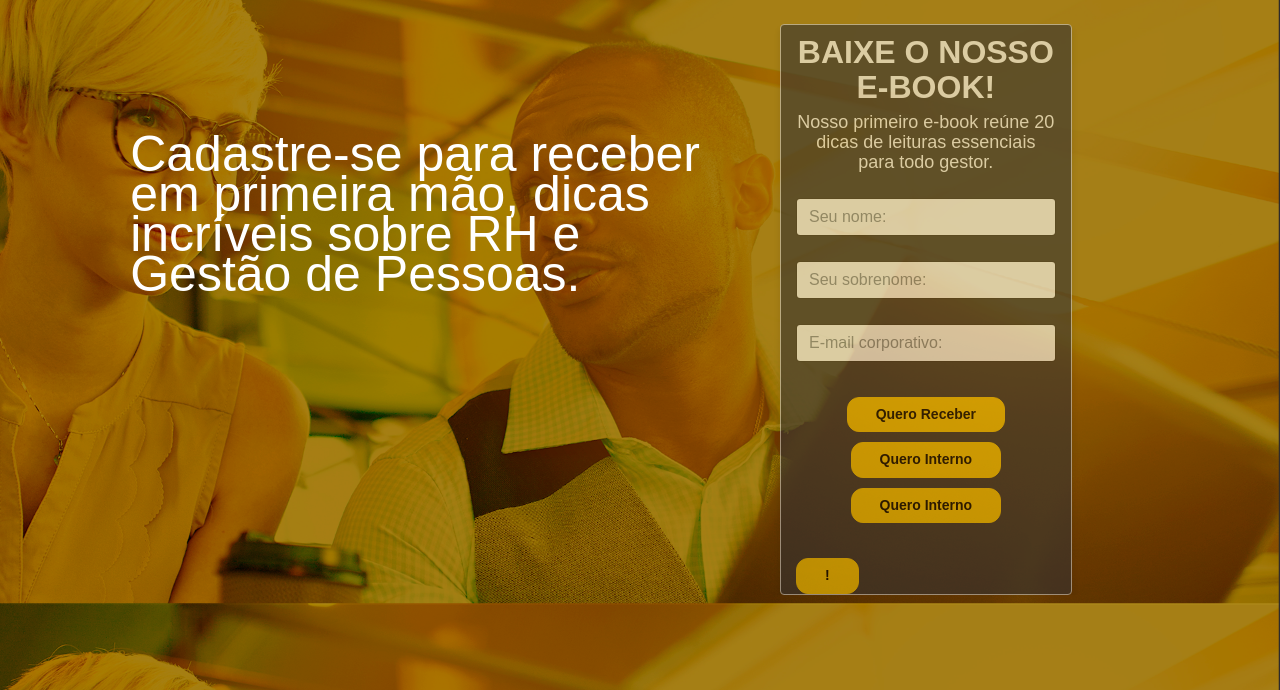
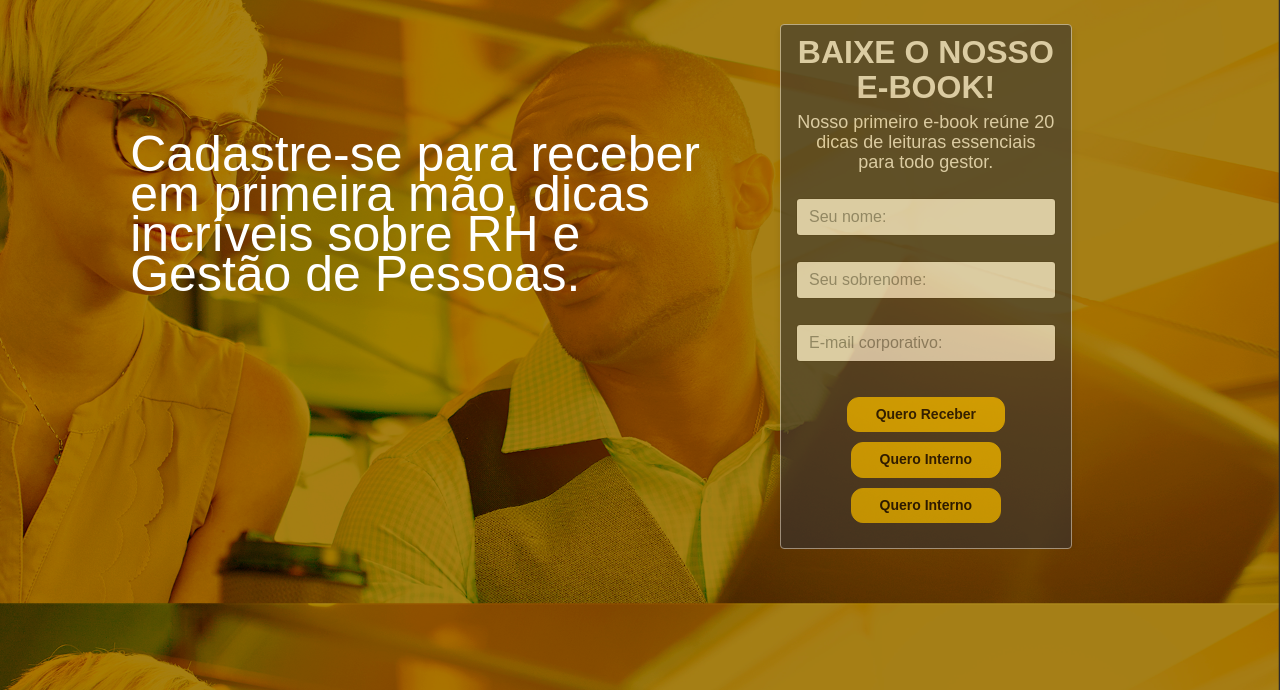
Before and after one commit to philippe28/Django-Blog, a Django app: page /landing in a window 1280 px wide. Shown: the part 110-800 px from the top of the page. Run offline with Django 3.2, Linux system fonts and the light colour scheme; some libraries are stand-ins or nearby versions; some web fonts are replaced.

Commit message:
3botoes
3botoes teste

```diff
--- a/blog/templates/blog/landing.html
+++ b/blog/templates/blog/landing.html
@@ -72,13 +72,12 @@
                 </div>
                 <center>
                   <div class="group">
-                    <a   target="_blank" type="button" class="btn btn-default buttonbaixar" href="https://trello-attachments.s3.amazonaws.com/59d01f57f48170e0828047e5/59d42e1fbbab320efbd8b1c3/f23ba0296782d3ce7643968dad2fb7f9/ebook_canaldorh.pdf" download="">Quero Receber</a>
-					<a   target="_blank" type="button" class="btn btn-default buttonbaixar" href="https://drive.google.com/file/d/0B2UzCE63W2uCZDNyVlFKcXk1RDA/view?usp=sharing" download="">Quero Interno</a>
-					<a   target="_blank" type="button" class="btn btn-default buttonbaixar" href="../blog/static/ebooks/ebook1_canaldorh.pdf" download="">Quero Interno</a>
+                     <a   target="_blank" type="button" class="btn btn-default buttonbaixar" href="https://trello-attachments.s3.amazonaws.com/59d01f57f48170e0828047e5/59d42e1fbbab320efbd8b1c3/f23ba0296782d3ce7643968dad2fb7f9/ebook_canaldorh.pdf" download="">Quero Receber</a>
+					 <a   target="_blank" type="button" class="btn btn-default buttonbaixar" href="https://drive.google.com/file/d/0B2UzCE63W2uCZDNyVlFKcXk1RDA/view?usp=sharing" download="">Quero Interno</a>
+					 <a   target="_blank" type="button" class="btn btn-default buttonbaixar" href="../blog/static/ebooks/ebook1_canaldorh.pdf" download="">Quero Interno</a>
 
-                    </div></center>
-					<a   target="_blank" type="button" class="btn btn-default buttonbaixar" href="https://media.readthedocs.org/pdf/django/latest/django.pdf" download="">!</a>
-
+                    </div>
+				</center>
                   </div>
                 </div>
               </div>
```
